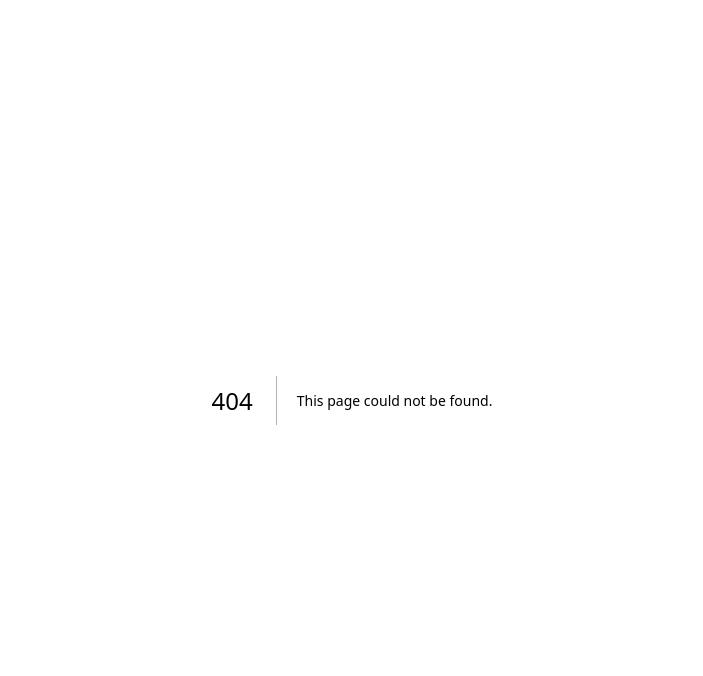
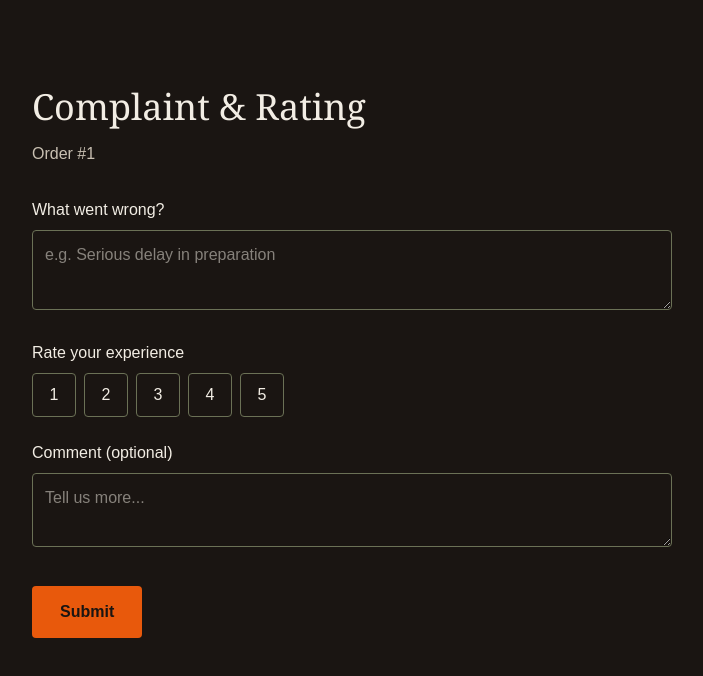
Before and after one commit to NanaZahrah/Chowly, a Next.js app: page /order/1/complaint in a window 1280 px wide. Before the commit this address had no page. Shown: the top 676 px of the page, without its empty margins (288-991 px from the left). Built offline with nearby package versions, Linux system fonts and the light colour scheme; no server answers.

Commit message:
Add complaint and rating page

```diff
--- /dev/null
+++ b/app/order/[id]/complaint/page.tsx
@@ -0,0 +1,121 @@
+'use client'
+
+import { useState } from 'react'
+import { useParams, useRouter } from 'next/navigation'
+import { supabase } from '../../../lib/supabase'
+
+const GUEST_ID = '62a83336-cb54-4e92-984e-71fa7c07b0d5'
+
+export default function Complaint() {
+  const { id } = useParams()
+  const router = useRouter()
+  const [reason, setReason] = useState('')
+  const [ratingScore, setRatingScore] = useState(0)
+  const [comment, setComment] = useState('')
+  const [submitting, setSubmitting] = useState(false)
+  const [done, setDone] = useState(false)
+    async function handleSubmit() {
+    setSubmitting(true)
+
+    if (reason.trim()) {
+      await supabase.from('complaint').insert({
+        complaintreason: reason,
+        complaintstatus: 'OPEN',
+        complaintcustomerid: GUEST_ID,
+        complaintorderid: id
+      })
+    }
+
+    if (ratingScore > 0) {
+      await supabase.from('rating').insert({
+        ratingscore: ratingScore,
+        customercomment: comment,
+        ratingcustomerid: GUEST_ID,
+        ratingorderid: id
+      })
+    }
+
+    setSubmitting(false)
+    setDone(true)
+  }
+    if (done) {
+    return (
+      <main style={{ backgroundColor: '#1A1512', minHeight: '100vh', color: '#F2EDE4', padding: '80px 24px' }}>
+        <div style={{ maxWidth: '640px', margin: '0 auto' }}>
+          <h1 style={{ fontFamily: 'Georgia, serif', fontSize: '32px', marginBottom: '16px' }}>
+            Thank you
+          </h1>
+          <p style={{ color: '#C9C0B2', marginBottom: '32px' }}>
+            Your feedback has been recorded against order #{id.slice(0, 8)}.
+          </p>
+          <a href={`/order/${id}`} style={{
+            color: '#E8590C', textDecoration: 'none'
+          }}>
+            ← Back to order
+          </a>
+        </div>
+      </main>
+    )
+  }
+    return (
+    <main style={{ backgroundColor: '#1A1512', minHeight: '100vh', color: '#F2EDE4', padding: '80px 24px' }}>
+      <div style={{ maxWidth: '640px', margin: '0 auto' }}>
+        <h1 style={{ fontFamily: 'Georgia, serif', fontSize: '36px', marginBottom: '8px' }}>
+          Complaint & Rating
+        </h1>
+        <p style={{ color: '#C9C0B2', marginBottom: '32px' }}>
+          Order #{id.slice(0, 8)}
+        </p>
+
+        <p style={{ marginBottom: '8px' }}>What went wrong?</p>
+        <textarea
+          value={reason}
+          onChange={(e) => setReason(e.target.value)}
+          placeholder="e.g. Serious delay in preparation"
+          style={{
+            width: '100%', padding: '12px', backgroundColor: '#1A1512',
+            color: '#F2EDE4', border: '1px solid #6B7156', borderRadius: '4px',
+            minHeight: '80px', marginBottom: '24px'
+          }}
+        />
+                <p style={{ marginBottom: '8px' }}>Rate your experience</p>
+        <div style={{ display: 'flex', gap: '8px', marginBottom: '24px' }}>
+          {[1, 2, 3, 4, 5].map((num) => (
+            <button
+              key={num}
+              onClick={() => setRatingScore(num)}
+              style={{
+                width: '44px', height: '44px', borderRadius: '4px',
+                border: ratingScore === num ? '1px solid #E8590C' : '1px solid #6B7156',
+                backgroundColor: ratingScore === num ? '#E8590C' : 'none',
+                color: ratingScore === num ? '#1A1512' : '#F2EDE4',
+                cursor: 'pointer', fontSize: '16px'
+              }}
+            >
+              {num}
+            </button>
+          ))}
+        </div>
+
+        <p style={{ marginBottom: '8px' }}>Comment (optional)</p>
+        <textarea
+          value={comment}
+          onChange={(e) => setComment(e.target.value)}
+          placeholder="Tell us more..."
+          style={{
+            width: '100%', padding: '12px', backgroundColor: '#1A1512',
+            color: '#F2EDE4', border: '1px solid #6B7156', borderRadius: '4px',
+            minHeight: '60px', marginBottom: '32px'
+          }}
+        />
+                <button onClick={handleSubmit} disabled={submitting} style={{
+          backgroundColor: '#E8590C', color: '#1A1512', padding: '14px 28px',
+          border: 'none', borderRadius: '4px', fontWeight: 'bold',
+          fontSize: '16px', cursor: 'pointer'
+        }}>
+          {submitting ? 'Submitting...' : 'Submit'}
+        </button>
+      </div>
+    </main>
+  )
+}
```
